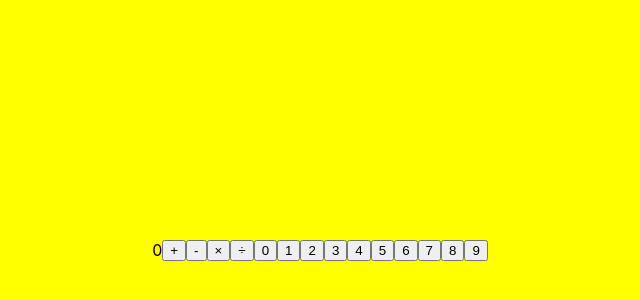
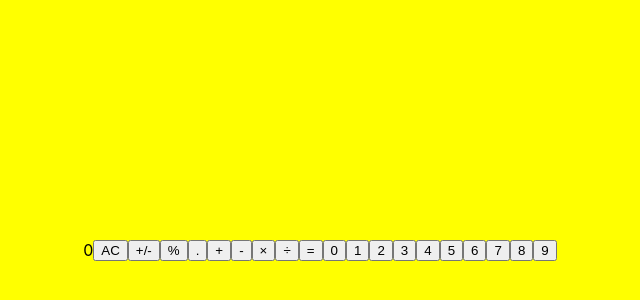
Before and after one commit to tomyang11/calculator, a React (Create React App) app: page / in a window 1280 px wide. Shown: the part 150-450 px from the top of the page, without its empty margins (320-960 px from the left). Built offline with nearby package versions, Linux system fonts and the light colour scheme.

Commit message:
random fixes

```diff
--- a/src/components/Calculator.js
+++ b/src/components/Calculator.js
@@ -9,10 +9,39 @@ const Calculator = () => {
 
     const [enteredVal, setEnteredVal] = useState(0);
 
+    // function checkForDot(entry) {
+    //     console.log('entry is ' + entry);
+    //     console.log('entry.length is ' + entry.toString().length);
+    //     if (entry.toString().length === 0) {
+    //         return false;
+    //     } else if (entry.includes('.')) {
+    //         return true;
+    //     } else {
+    //         return false;
+    //     }
+    // }
+
+    let dotCounter = 0;
+    function newEntry(entry) {
+        console.log('entry is ' + entry);
+        console.log('enteredVal is ' + enteredVal);
+        if (entry === '.' && dotCounter === 0) {
+            console.log('entered second if');
+            setEnteredVal(enteredVal + '.');
+            dotCounter++;
+        } else if (typeof entry === "number" && enteredVal.toString().includes('.')) {
+            console.log('entered third if');
+            setEnteredVal(parseInt(enteredVal.toString().slice(0, enteredVal.toString().length - 1)) + entry / 10)
+        } else if (typeof entry === "number" && !enteredVal.toString().includes('.')) {
+            console.log('entered first if');
+            setEnteredVal(enteredVal * 10 + entry);
+        }
+    }
+
 	return (
 		<div className={styles.calculator}>
-			<Display enteredVal={enteredVal} />
-            <KeyPad onClick={setEnteredVal} />
+			<Display displayVal={enteredVal} />
+            <KeyPad onClick={newEntry} />
 		</div>
 	);
 };
--- a/src/components/Display.js
+++ b/src/components/Display.js
@@ -5,7 +5,7 @@ import './Display.module.css';
 const Display = (props) => {
 
     return <div>
-        {props.enteredVal}
+        {props.displayVal}
     </div>
 }
 
--- a/src/components/KeyPad/KeyPad.js
+++ b/src/components/KeyPad/KeyPad.js
@@ -15,8 +15,13 @@ const KeyPad = (props) => {
     operationsButtons.push(<Button id={11} value={'-'} />);
     operationsButtons.push(<Button id={12} value={'×'} />);
     operationsButtons.push(<Button id={13} value={'÷'} />);
+    operationsButtons.push(<Button id={14} value={'='} />);
 
     return <React.Fragment>
+        <Button id={15} value={'AC'} />
+        <Button id={16} value={'+/-'} />
+        <Button id={17} value={'%'} />
+        <Button id={18} onClick={props.onClick} value={'.'} />
         {operationsButtons}
         {numberButtons}
     </React.Fragment>
```
